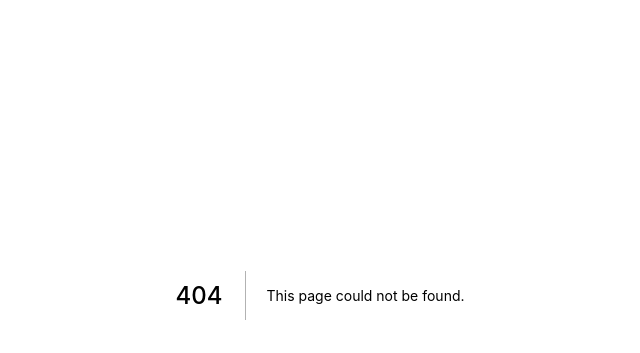
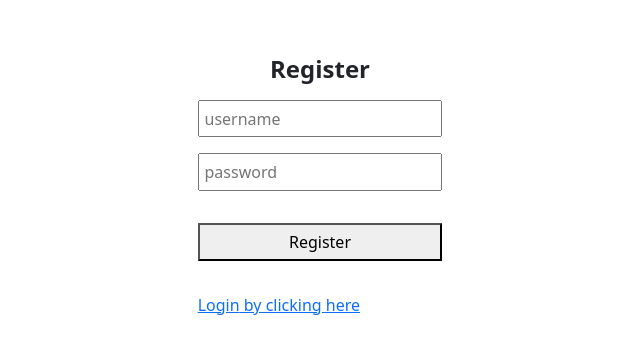
Before and after one commit to keleryohan/review_master, a Next.js app: page /auth in a window 1280 px wide. Before the commit this address had no page. Shown: the part 105-458 px from the top of the page, without its empty margins (320-960 px from the left). Built offline with nearby package versions, Linux system fonts and the light colour scheme.

Commit message:
Implementa telas de login e registro

```diff
--- a/src/components/index.ts
+++ b/src/components/index.ts
@@ -1,2 +1,3 @@
 export { default as WorkCards } from './WorkCards'
 export { default as WorkReviews } from './WorkReviews'
+export { default as LoadingIndicator } from './Loading'
--- /dev/null
+++ b/src/hooks/index.tsx
@@ -0,0 +1 @@
+export { default as useUser } from './useUser'
--- /dev/null
+++ b/src/pages/auth/index.tsx
@@ -0,0 +1,62 @@
+import { useRouter } from 'next/router'
+import React from 'react'
+import styles from './styles.module.css'
+
+const AuthPage = () => {
+  const router = useRouter()
+  const { mode } = router.query
+  const title = mode === 'login' ? 'Login' : 'Register'
+  const redirectTitle = mode === 'login' ? 'Register' : 'Login'
+
+  const [inputUser, setInputUser] = React.useState('')
+  const [inputPassword, setInputPassword] = React.useState('')
+
+  const handleUsernameChange = React.useCallback(
+    (event: React.ChangeEvent<HTMLInputElement>) => setInputUser(event.target.value),
+    []
+  )
+
+  const handlePasswordChange = React.useCallback(
+    (event: React.ChangeEvent<HTMLInputElement>) => setInputPassword(event.target.value),
+    []
+  )
+
+  const handleClick = React.useCallback(() => {
+    console.log(inputUser, inputPassword)
+    // TODO: check auth
+    router.push('/home')
+  }, [inputUser, inputPassword, router])
+
+  const getRedirectUrl = React.useCallback(() => {
+    if (mode === 'login') return '/auth?mode=register'
+    return '/auth?mode=login'
+  }, [mode])
+
+  return (
+    <div className={styles.mainContainer}>
+      <h1 className={styles.title}>{title}</h1>
+      <div className={styles.formContainer}>
+        <input
+          type='text'
+          placeholder='username'
+          className={styles.input}
+          value={inputUser}
+          onChange={handleUsernameChange}
+        />
+        <input
+          type='password'
+          placeholder='password'
+          className={styles.input}
+          value={inputPassword}
+          onChange={handlePasswordChange}
+        />
+        <button className={styles.button} onClick={handleClick}>
+          {title}
+        </button>
+        <a href={getRedirectUrl()}>{redirectTitle} by clicking here</a>
+      </div>
+    </div>
+  )
+}
+
+export default AuthPage
--- /dev/null
+++ b/src/pages/auth/styles.module.css
@@ -0,0 +1,31 @@
+.mainContainer {
+  display: flex;
+  flex-grow: 1;
+  flex-direction: column;
+  padding: 10rem;
+  align-items: center;
+}
+
+.formContainer {
+  display: flex;
+  max-width: 500px;
+  flex-direction: column;
+  justify-content: center;
+}
+
+.title {
+  font-size: 1.5rem;
+  font-weight: bold;
+  margin-bottom: 1rem;
+}
+
+.input {
+  margin-bottom: 1rem;
+  padding: 0.3rem;
+}
+
+.button {
+  margin-top: 1rem;
+  margin-bottom: 2rem;
+  padding: 0.3rem;
+}
--- a/src/pages/index.tsx
+++ b/src/pages/index.tsx
@@ -1,4 +1,4 @@
-import HomePage from './homepage'
+import HomePage from './home'
 
 export const Home = () => {
   return <HomePage />
```
Also changed, not shown: src/components/Loading/index.tsx (added, +12 -0 lines), src/hooks/useUser.tsx (added, +16 -0 lines), src/pages/home/index.tsx (added, +34 -0 lines), src/pages/homepage/index.tsx (deleted, +0 -18 lines), src/pages/home/styles.module.css (renamed from src/pages/homepage/styles.module.css).
